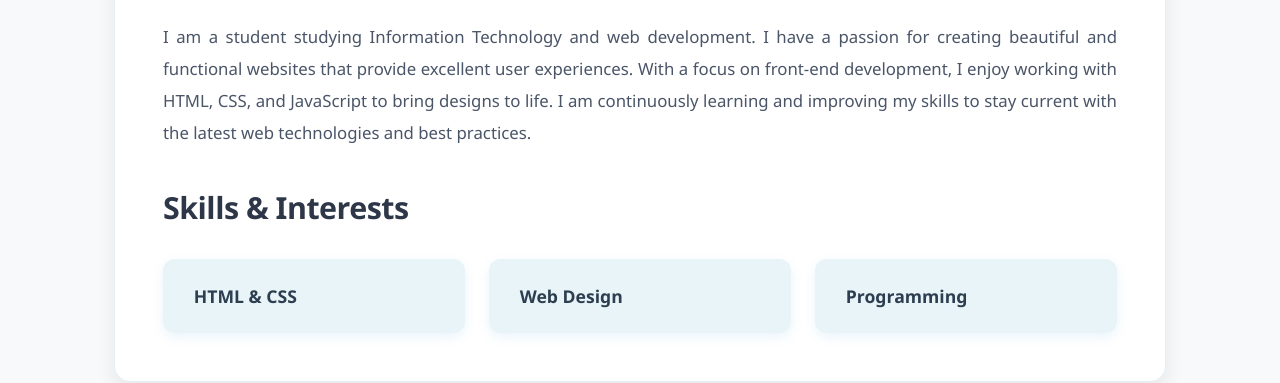
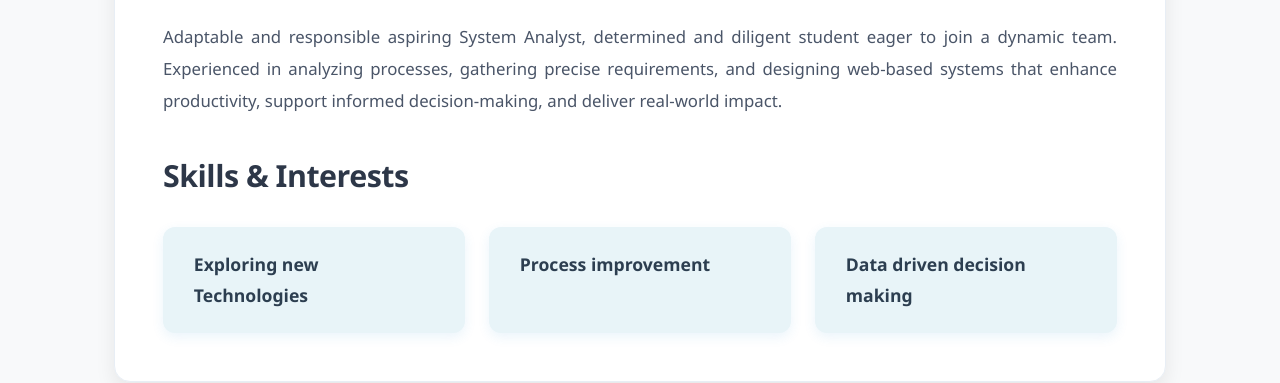
Before and after one commit to KATRINAISABEL/Lafuente-ite18, a plain HTML site: page about.html in a window 1280 px wide. Shown: the part 250-633 px from the top of the page. Drawn offline with Linux system fonts and the light colour scheme.

Commit message:
Updated About Me section and Skills & Interests with new professional content

```diff
--- a/about.html
+++ b/about.html
@@ -17,13 +17,13 @@
     <div class="container">
         <section class="about-section">
             <h1>About Me</h1>
-            <p>I am a student studying Information Technology and web development. I have a passion for creating beautiful and functional websites that provide excellent user experiences. With a focus on front-end development, I enjoy working with HTML, CSS, and JavaScript to bring designs to life. I am continuously learning and improving my skills to stay current with the latest web technologies and best practices.</p>
+            <p>Adaptable and responsible aspiring System Analyst, determined and diligent student eager to join a dynamic team. Experienced in analyzing processes, gathering precise requirements, and designing web-based systems that enhance productivity, support informed decision-making, and deliver real-world impact.</p>
 
             <h2>Skills & Interests</h2>
             <ul class="skills-list">
-                <li>HTML & CSS</li>
-                <li>Web Design</li>
-                <li>Programming</li>
+                <li>Exploring new Technologies</li>
+                <li>Process improvement</li>
+                <li>Data driven decision making</li>
             </ul>
         </section>
 
```
